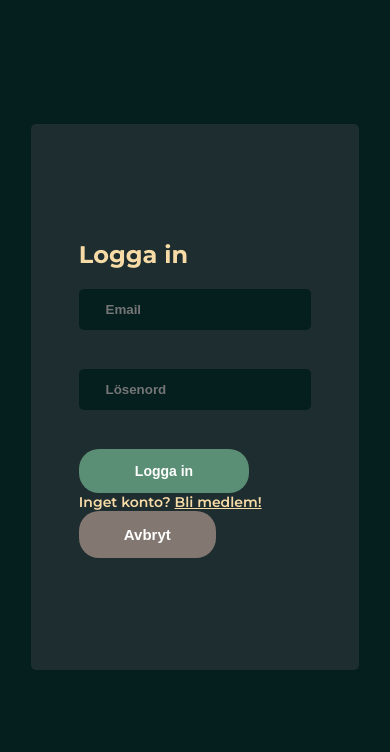
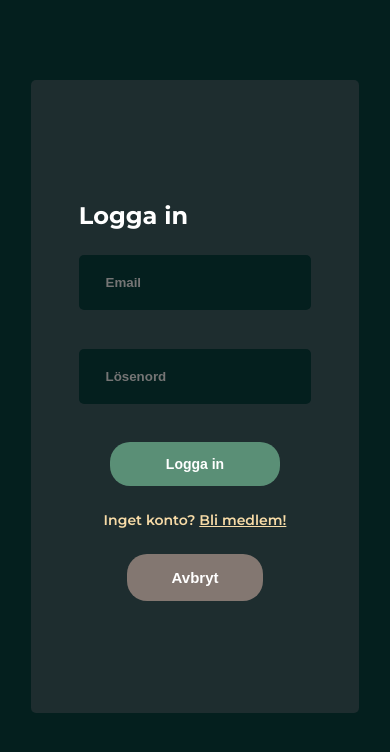
Before and after one commit to j-carlander/Filmvisarna, a React (Vite) app: page / in a window 390 px wide. Shown: the top 752 px of the page. Built offline with nearby package versions, Linux system fonts and the light colour scheme.

Commit message:
mobile view done

```diff
--- a/src/components/Login/Login.jsx
+++ b/src/components/Login/Login.jsx
@@ -1,4 +1,3 @@
-import React from 'react'
 import { useNavigate } from 'react-router-dom'
 
 export default function Login() {
@@ -15,7 +14,7 @@ export default function Login() {
           <input placeholder='Lösenord' type='password'></input>
         </div>
         <button className='Login-btn'>Logga in</button>
-        <p>Inget konto? <span className='bli-medlem-underline' onClick={() =>{
+        <p className='bli-medlem'>Inget konto? <span className='bli-medlem-underline' onClick={() =>{
           navigate("/register")
         }}>Bli medlem!</span></p>
         <button className='abort-btn'>Avbryt</button>
--- a/src/components/Login/Login.scss
+++ b/src/components/Login/Login.scss
@@ -8,7 +8,8 @@
   min-height: 94vh;
 }
 .container h2{
-  margin: 20px 0;
+  margin: 25px 0;
+  color: #fff;
 
 }
 p{
@@ -30,7 +31,7 @@ form{
   border: none;
   background-color: $mainBackground;
   color: $lightAccent;
-  padding: 1em 2em;
+  padding: 1.5em 2em;
   // font-size: 20px;
   font-weight: 700;
   outline: none;
@@ -49,8 +50,12 @@ form{
   font-size: 14px;
   font-weight: bold;
   border: none;
-  align-items: center;
-  justify-content: center;
+  margin: 0 auto;
+  display: flex;
+}
+.bli-medlem{
+  margin: 25px 0;
+  text-align: center;
 }
 .abort-btn{
   padding: 1em 3em;
@@ -60,6 +65,8 @@ form{
   font-size: 15px;
   border: none;
   font-weight: bold;
+  margin: 0 auto;
+  display: flex;
 }
 //destop view
 @media only screen and (min-width: 992px) {}
--- a/src/components/stylesheet/Login.css
+++ b/src/components/stylesheet/Login.css
@@ -6,7 +6,8 @@
 }
 
 .container h2 {
-  margin: 20px 0;
+  margin: 25px 0;
+  color: #fff;
 }
 
 p {
@@ -30,7 +31,7 @@ form {
   border: none;
   background-color: #041F1E;
   color: #F7DBA7;
-  padding: 1em 2em;
+  padding: 1.5em 2em;
   font-weight: 700;
   outline: none;
   border-radius: 5px;
@@ -49,8 +50,13 @@ form {
   font-size: 14px;
   font-weight: bold;
   border: none;
-  align-items: center;
-  justify-content: center;
+  margin: 0 auto;
+  display: flex;
+}
+
+.bli-medlem {
+  margin: 25px 0;
+  text-align: center;
 }
 
 .abort-btn {
@@ -61,4 +67,6 @@ form {
   font-size: 15px;
   border: none;
   font-weight: bold;
+  margin: 0 auto;
+  display: flex;
 }/*# sourceMappingURL=Login.css.map */
--- a/src/stylesheet/main.css
+++ b/src/stylesheet/main.css
@@ -762,7 +762,8 @@ button {
 }
 
 .container h2 {
-  margin: 20px 0;
+  margin: 25px 0;
+  color: #fff;
 }
 
 p {
@@ -786,7 +787,7 @@ form {
   border: none;
   background-color: #041F1E;
   color: #F7DBA7;
-  padding: 1em 2em;
+  padding: 1.5em 2em;
   font-weight: 700;
   outline: none;
   border-radius: 5px;
@@ -805,8 +806,13 @@ form {
   font-size: 14px;
   font-weight: bold;
   border: none;
-  align-items: center;
-  justify-content: center;
+  margin: 0 auto;
+  display: flex;
+}
+
+.bli-medlem {
+  margin: 25px 0;
+  text-align: center;
 }
 
 .abort-btn {
@@ -817,6 +823,8 @@ form {
   font-size: 15px;
   border: none;
   font-weight: bold;
+  margin: 0 auto;
+  display: flex;
 }
 
 .search-section {
```
Also changed, not shown: 2 other files (tests, documents, lock files or other folders).
